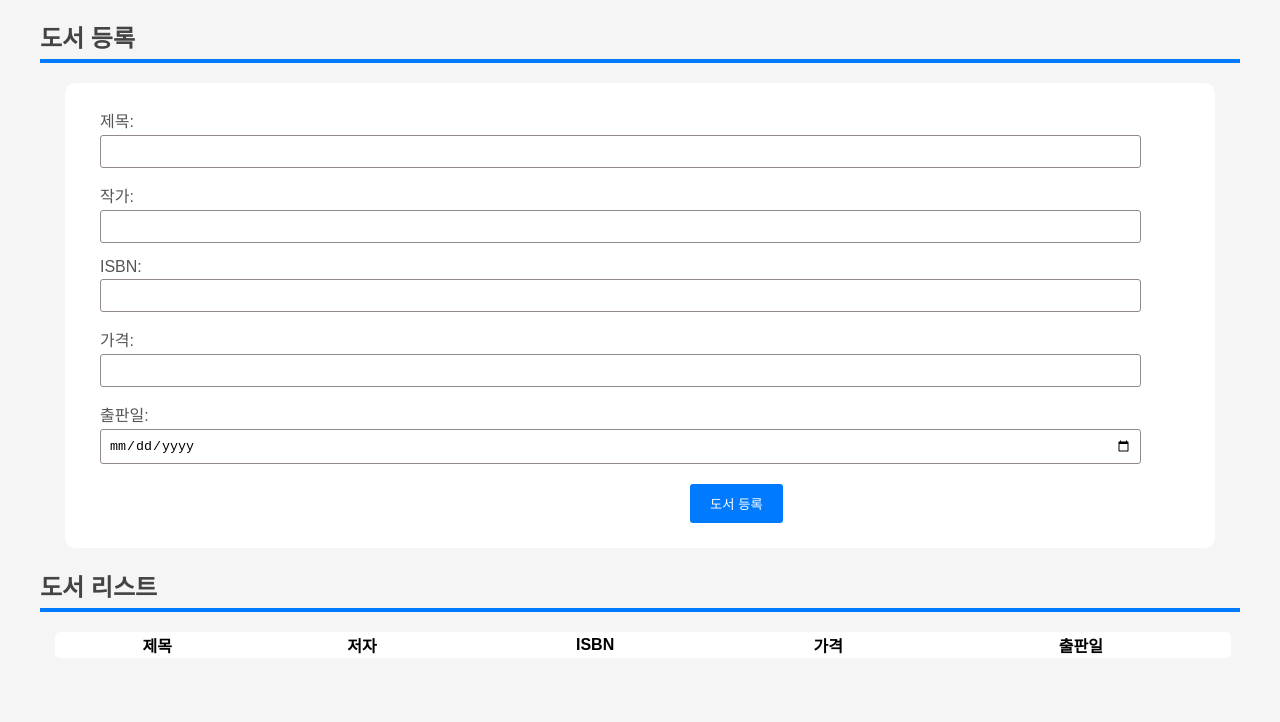
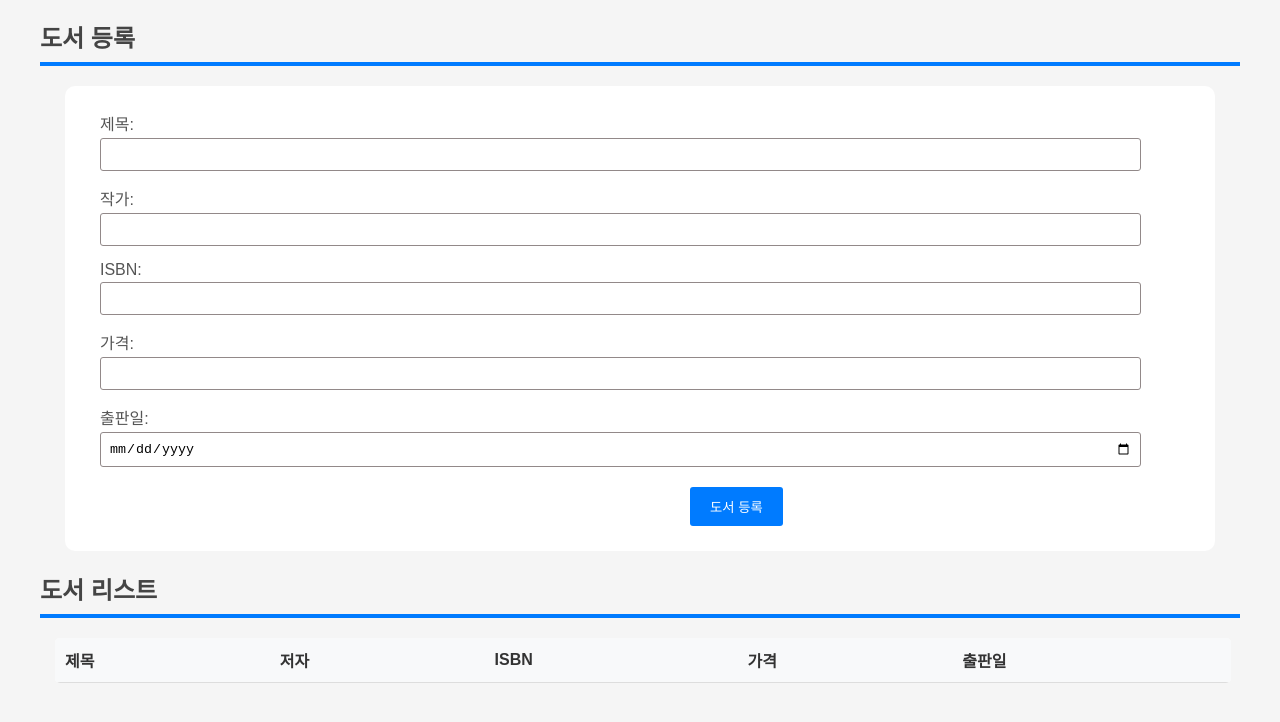
Before and after one commit to sosoo208/Html_CSS_JavaScript_App, a plain HTML site: page 01Book/js/book-client-step02.html in a window 1280 px wide. Shown: the part 110-832 px from the top of the page. Before the commit the page ends 808 px from the top, so only its background shows below. Drawn offline with Linux system fonts and the light colour scheme.

Commit message:
Book Html Form 화면 작성하기

```diff
--- a/01Book/js/book-client-step02.html
+++ b/01Book/js/book-client-step02.html
@@ -20,7 +20,7 @@
         h2 {
             color: #444;
             border-bottom: 4px solid #007bff;
-            padding-bottom: 5px;
+            padding-bottom: 8px;
         }
 
         form {
@@ -72,6 +72,22 @@
             margin-left: 15px;
         }
 
+        th,
+        td {
+            padding: 10px;
+            text-align: left;
+            border-bottom: 1px solid #ddd;
+        }
+
+        th {
+            background-color: #f8f9fa;
+            color: #333;
+        }
+
+        tr:hover {
+            background-color: #f5f5f5;
+        }
+
     </style>
 </head>
 <body>
```
Also changed, not shown: 01Book/js/book-client-step01.html (+5 -5 lines).
